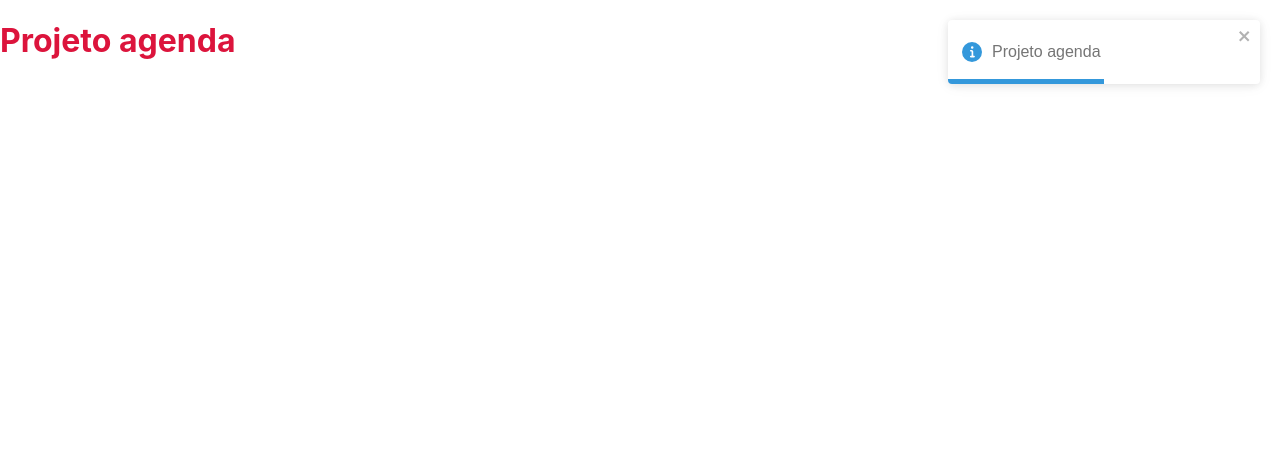
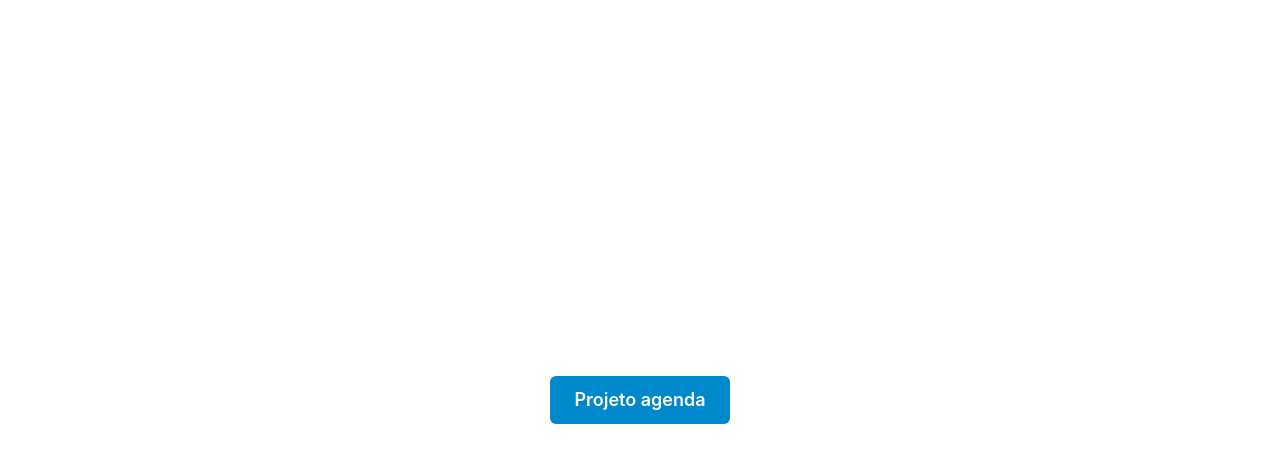
Before and after one commit to fga-eps-mds/2022-1-schedula-front, a Next.js app: page / in a window 1280 px wide. Shown: the top 462 px of the page. Built offline with nearby package versions, Linux system fonts and the light colour scheme.

Commit message:
add Chakra UI

```diff
--- a/package.json
+++ b/package.json
@@ -9,6 +9,10 @@
     "lint": "next lint"
   },
   "dependencies": {
+    "@chakra-ui/react": "^2.2.3",
+    "@emotion/react": "^11",
+    "@emotion/styled": "^11",
+    "framer-motion": "^6",
     "next": "12.2.2",
     "react": "18.2.0",
     "react-dom": "18.2.0",
@@ -22,6 +26,7 @@
     "eslint": "8.19.0",
     "eslint-config-next": "12.2.2",
     "eslint-config-prettier": "^8.5.0",
+    "eslint-plugin-prettier": "^4.2.1",
     "prettier": "^2.7.1",
     "typescript": "4.7.4"
   }
--- a/pages/_app.tsx
+++ b/pages/_app.tsx
@@ -2,13 +2,14 @@ import '../styles/globals.css';
 import type { AppProps } from 'next/app';
 import { ToastContainer } from 'react-toastify';
 import 'react-toastify/dist/ReactToastify.css';
+import { ChakraProvider } from '@chakra-ui/react';
 
 function MyApp({ Component, pageProps }: AppProps) {
   return (
-    <>
+    <ChakraProvider>
       <Component {...pageProps} />
       <ToastContainer />
-    </>
+    </ChakraProvider>
   );
 }
 
--- a/pages/index.tsx
+++ b/pages/index.tsx
@@ -1,14 +1,18 @@
+import { Button, Center } from '@chakra-ui/react';
 import type { NextPage } from 'next';
-import { useEffect } from 'react';
 import { toast } from 'react-toastify';
-import styles from '../styles/Home.module.css';
 
 const Home: NextPage = () => {
-  useEffect(() => {
-    toast.info('Projeto agenda');
-  }, []);
-
-  return <h1 className={styles.crimson}>Projeto agenda</h1>;
+  return (
+    <Center height='100vh'>
+      <Button
+        colorScheme='telegram'
+        size='lg'
+        onClick={() => toast.info('Projeto agenda')}>
+        Projeto agenda
+      </Button>
+    </Center>
+  );
 };
 
 export default Home;
```
Also changed, not shown: 1 other file (tests, documents, lock files or other folders).
